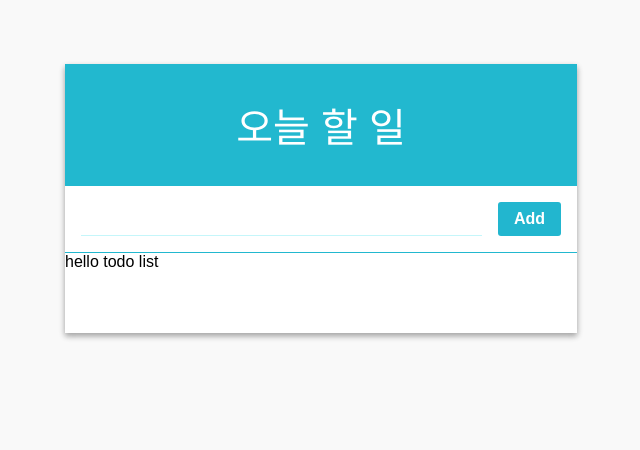
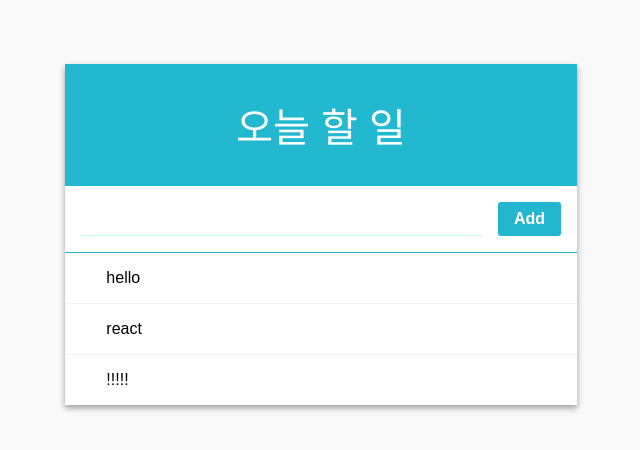
Before and after one commit to Kihyun92/todo-list, a React (Create React App) app: page / in a window 1280 px wide. Shown: the top 450 px of the page, without its empty margins (319-959 px from the left). Built offline with nearby package versions, Linux system fonts and the light colour scheme.

Commit message:
Todo item 구조 설계

```diff
--- a/src/App.js
+++ b/src/App.js
@@ -1,11 +1,14 @@
 import React, { Component } from 'react';
 import TodoListTemplate from './components/TodoListTemplate';
 import Form from './components/Form';
+import TodoItemList from './components/TodoItemList';
 
 class App extends Component {
     render() {
         return (
-            <TodoListTemplate form={<Form />}>hello todo list</TodoListTemplate>
+            <TodoListTemplate form={<Form />}>
+                <TodoItemList />
+            </TodoListTemplate>
         );
     }
 }
--- /dev/null
+++ b/src/components/TodoItem.css
@@ -0,0 +1,40 @@
+.todo-item {
+    padding: 1rem;
+    display: flex;
+    align-items: center;
+    cursor: pointer;
+    transition: all 0.15s;
+    user-select: none;
+}
+
+.todo-item:hover {
+    background: #e3fafc;
+}
+
+.todo-item:hover .remove {
+    opacity: 1;
+}
+
+.todo-item + .todo-item {
+    border-top: 1px solid #f1f3f5;
+}
+
+.remove {
+    margin-right: 1rem;
+    color: #e64980;
+    font-weight: 600;
+    opacity: 0;
+}
+
+.checked {
+    text-decoration: line-through;
+    color: #adb5bd;
+}
+
+.check-mark {
+    font-size: 1.5rem;
+    line-height: 1rem;
+    margin-left: 1rem;
+    color: #3bc9db;
+    font-weight: 800;
+}
--- /dev/null
+++ b/src/components/TodoItem.js
@@ -0,0 +1,28 @@
+import React, { Component } from 'react';
+import './TodoItem.css';
+
+class TodoItem extends Component {
+    render() {
+        const { text, checked, id, onToggle, onRemove } = this.props;
+
+        return (
+            <div className="todo-item" onClick={() => onToggle(id)}>
+                <div
+                    className="remove"
+                    onClick={e => {
+                        e.stopPropagation();
+                        onRemove(id);
+                    }}
+                >
+                    &times;
+                </div>
+                <div className={`todo-text ${checked ? 'checked' : ''}`}>
+                    <div>{text}</div>
+                </div>
+                {checked && <div className="check-mark">✓</div>}
+            </div>
+        );
+    }
+}
+
+export default TodoItem;
--- /dev/null
+++ b/src/components/TodoItemList.js
@@ -0,0 +1,18 @@
+import React, { Component } from 'react';
+import TodoItem from './TodoItem';
+
+class TodoItemList extends Component {
+    render() {
+        const { todos, onToggle, onRemove } = this.props;
+
+        return (
+            <div>
+                <TodoItem text="hello"></TodoItem>
+                <TodoItem text="react"></TodoItem>
+                <TodoItem text="!!!!!"></TodoItem>
+            </div>
+        );
+    }
+}
+
+export default TodoItemList;
```
